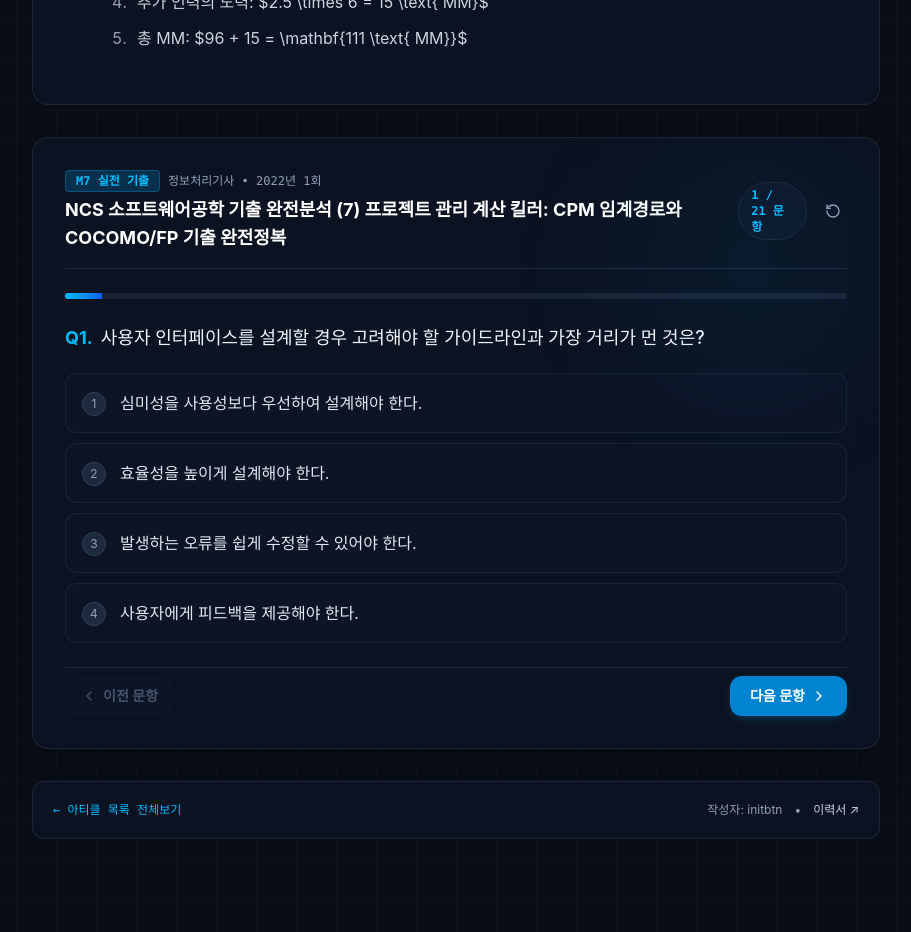
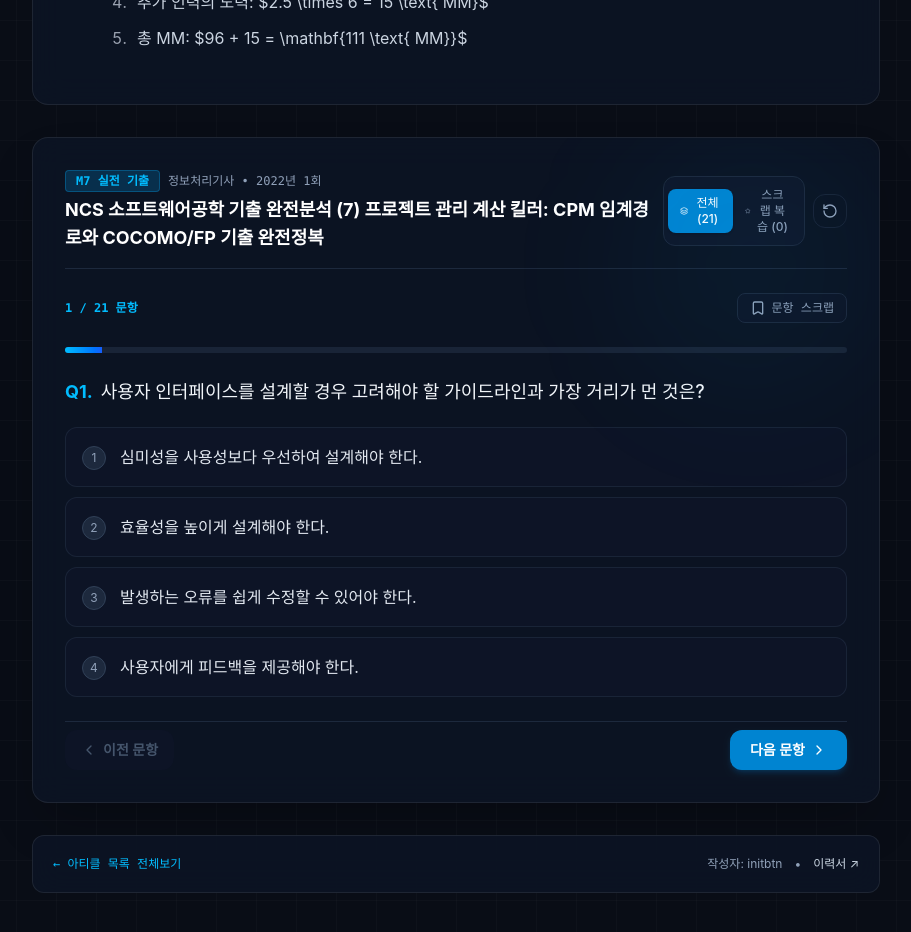
Before and after one commit to initbtn/blog, a Next.js app: page /posts/ncs-swe-module-7-project-management-cpm-cocomo-fp in a window 1280 px wide. Shown: the part 3580-4512 px from the top of the page, without its empty margins (184-1095 px from the left). Built offline with nearby package versions, Linux system fonts and the light colour scheme.

Commit message:
feat(ux): 기출문제 카드 덱 오답 자동 스크랩 및 복습 모드 기능 추가 (closes #23) (#24)

```diff
--- a/src/components/TopicQuizCardDeck.tsx
+++ b/src/components/TopicQuizCardDeck.tsx
@@ -1,7 +1,18 @@
 'use client';
 
 import { useState, useEffect, useMemo } from 'react';
-import { ChevronLeft, ChevronRight, CheckCircle2, AlertCircle, HelpCircle, RotateCcw } from 'lucide-react';
+import {
+  ChevronLeft,
+  ChevronRight,
+  CheckCircle2,
+  AlertCircle,
+  HelpCircle,
+  RotateCcw,
+  Bookmark,
+  BookmarkCheck,
+  Star,
+  Layers,
+} from 'lucide-react';
 
 export interface Choice {
   number: number;
@@ -26,13 +37,30 @@ interface TopicQuizCardDeckProps {
   moduleTitle?: string;
 }
 
+const STORAGE_KEY = 'ncs_scrapped_questions_v1';
+
 export function TopicQuizCardDeck({ moduleCode, moduleTitle }: TopicQuizCardDeckProps) {
-  const [questions, setQuestions] = useState<Question[]>([]);
+  const [allQuestions, setAllQuestions] = useState<Question[]>([]);
   const [loading, setLoading] = useState(true);
   const [currentIndex, setCurrentIndex] = useState(0);
   const [selectedChoice, setSelectedChoice] = useState<number | null>(null);
   const [showExplanation, setShowExplanation] = useState(false);
+  const [filterMode, setFilterMode] = useState<'all' | 'scrapped'>('all');
+  const [scrappedIds, setScrappedIds] = useState<string[]>([]);
 
+  // 1. Load scrapped questions from localStorage
+  useEffect(() => {
+    try {
+      const saved = localStorage.getItem(STORAGE_KEY);
+      if (saved) {
+        setScrappedIds(JSON.parse(saved));
+      }
+    } catch (e) {
+      console.error('Failed to load scrapped questions from storage', e);
+    }
+  }, []);
+
+  // 2. Fetch questions
   useEffect(() => {
     async function loadQuestions() {
       try {
@@ -40,7 +68,7 @@ export function TopicQuizCardDeck({ moduleCode, moduleTitle }: TopicQuizCardDeck
         if (!res.ok) throw new Error('Failed to fetch questions');
         const data: Question[] = await res.json();
         const filtered = data.filter((q) => q.ncs_module === moduleCode);
-        setQuestions(filtered);
+        setAllQuestions(filtered);
       } catch (err) {
         console.error('Failed to load topic questions', err);
       } finally {
@@ -50,9 +78,38 @@ export function TopicQuizCardDeck({ moduleCode, moduleTitle }: TopicQuizCardDeck
     loadQuestions();
   }, [moduleCode]);
 
-  // Reset answer states when question changes
+  // Active question list according to filter mode
+  const activeQuestions = useMemo(() => {
+    if (filterMode === 'scrapped') {
+      return allQuestions.filter((q) => scrappedIds.includes(q.id));
+    }
+    return allQuestions;
+  }, [allQuestions, filterMode, scrappedIds]);
+
+  // Adjust currentIndex when questions change
+  useEffect(() => {
+    if (currentIndex >= activeQuestions.length && activeQuestions.length > 0) {
+      setCurrentIndex(activeQuestions.length - 1);
+    }
+    setSelectedChoice(null);
+    setShowExplanation(false);
+  }, [filterMode, activeQuestions.length]);
+
+  // Save scrapped IDs
+  const toggleScrap = (id: string) => {
+    setScrappedIds((prev) => {
+      const updated = prev.includes(id) ? prev.filter((item) => item !== id) : [...prev, id];
+      try {
+        localStorage.setItem(STORAGE_KEY, JSON.stringify(updated));
+      } catch (e) {
+        console.error('Failed to save scrap', e);
+      }
+      return updated;
+    });
+  };
+
   const handleNext = () => {
-    if (currentIndex < questions.length - 1) {
+    if (currentIndex < activeQuestions.length - 1) {
       setCurrentIndex((prev) => prev + 1);
       setSelectedChoice(null);
       setShowExplanation(false);
@@ -69,7 +126,13 @@ export function TopicQuizCardDeck({ moduleCode, moduleTitle }: TopicQuizCardDeck
 
   const handleSelectChoice = (choiceNum: number) => {
     setSelectedChoice(choiceNum);
-    setShowExplanation(true); // Automatically show explanation on answer selection
+    setShowExplanation(true);
+
+    const currentQ = activeQuestions[currentIndex];
+    // Automatically scrap when answered incorrectly
+    if (currentQ && choiceNum !== currentQ.answer && !scrappedIds.includes(currentQ.id)) {
+      toggleScrap(currentQ.id);
+    }
   };
 
   const handleReset = () => {
@@ -85,67 +148,151 @@ export function TopicQuizCardDeck({ moduleCode, moduleTitle }: TopicQuizCardDeck
     );
   }
 
-  if (questions.length === 0) {
+  if (allQuestions.length === 0) {
     return null;
   }
 
-  const currentQ = questions[currentIndex];
+  const currentQ = activeQuestions[currentIndex];
+  const isScrapped = currentQ ? scrappedIds.includes(currentQ.id) : false;
   const isAnswered = selectedChoice !== null;
-  const isCorrect = selectedChoice === currentQ.answer;
+  const isCorrect = currentQ && selectedChoice === currentQ.answer;
+
+  const scrappedCountInModule = allQuestions.filter((q) => scrappedIds.includes(q.id)).length;
 
   return (
     <section className="glass-panel rounded-2xl p-5 sm:p-8 space-y-6 border border-sky-500/30 shadow-2xl relative overflow-hidden">
       {/* Background Accent Glow */}
       <div className="absolute top-0 right-0 w-64 h-64 bg-sky-500/5 rounded-full blur-3xl pointer-events-none" />
 
-      {/* Header & Progress */}
+      {/* Top Controls: Mode Switcher & Counter */}
       <div className="flex flex-col sm:flex-row sm:items-center justify-between gap-3 border-b border-slate-800 pb-4">
         <div>
           <div className="flex items-center gap-2">
             <span className="px-2.5 py-0.5 text-xs font-mono font-semibold rounded bg-sky-500/20 text-sky-400 border border-sky-500/30">
               {moduleCode} 실전 기출
             </span>
+            {currentQ && (
               <span className="text-xs text-slate-400 font-mono">
                 {currentQ.source} • {currentQ.exam_title}
               </span>
+            )}
           </div>
           <h3 className="text-base sm:text-lg font-bold text-white mt-1">
             {moduleTitle ? `${moduleTitle} 기출 완전정복` : '토픽별 기출 한 문항 학습'}
           </h3>
         </div>
 
-        {/* Card Counter & Progress */}
-        <div className="flex items-center gap-3">
-          <div className="text-xs font-mono text-sky-400 font-bold bg-slate-900/80 px-3 py-1 rounded-full border border-slate-800">
-            {currentIndex + 1} / {questions.length} 문항
+        {/* Filter Switcher Tabs */}
+        <div className="flex items-center gap-2">
+          <div className="flex items-center p-1 rounded-xl bg-slate-900/90 border border-slate-800 text-xs font-medium">
+            <button
+              onClick={() => setFilterMode('all')}
+              className={`flex items-center gap-1.5 px-3 py-1.5 rounded-lg transition-colors ${
+                filterMode === 'all'
+                  ? 'bg-sky-600 text-white shadow-sm'
+                  : 'text-slate-400 hover:text-slate-200'
+              }`}
+            >
+              <Layers className="w-3.5 h-3.5" />
+              <span>전체 ({allQuestions.length})</span>
+            </button>
+            <button
+              onClick={() => setFilterMode('scrapped')}
+              className={`flex items-center gap-1.5 px-3 py-1.5 rounded-lg transition-colors ${
+                filterMode === 'scrapped'
+                  ? 'bg-amber-500 text-black font-semibold shadow-sm'
+                  : 'text-slate-400 hover:text-amber-400'
+              }`}
+            >
+              <Star className="w-3.5 h-3.5" />
+              <span>스크랩 복습 ({scrappedCountInModule})</span>
+            </button>
           </div>
+
           <button
             onClick={handleReset}
             title="다시 풀기"
-            className="p-1.5 rounded-lg text-slate-400 hover:text-white hover:bg-slate-800 transition-colors"
+            className="p-2 rounded-xl text-slate-400 hover:text-white hover:bg-slate-800 transition-colors border border-slate-800/80"
           >
             <RotateCcw className="w-4 h-4" />
           </button>
         </div>
       </div>
 
+      {/* If No Questions in Scrapped Mode */}
+      {activeQuestions.length === 0 ? (
+        <div className="py-12 text-center space-y-3">
+          <Bookmark className="w-10 h-10 text-slate-600 mx-auto" />
+          <p className="text-slate-300 font-medium">스크랩된 문항이 없습니다.</p>
+          <p className="text-xs text-slate-500 max-w-sm mx-auto">
+            문제를 풀다가 오답이 나거나 다시 보고 싶은 문항에서 우측 상단의 북마크 버튼을 누르면
+            이곳에 자동으로 모입니다.
+          </p>
+          <button
+            onClick={() => setFilterMode('all')}
+            className="mt-2 px-4 py-2 text-xs font-semibold rounded-xl bg-sky-600/30 text-sky-400 border border-sky-500/40 hover:bg-sky-600/50"
+          >
+            전체 문항 풀러가기
+          </button>
+        </div>
+      ) : (
+        <>
+          {/* Progress Header */}
+          <div className="flex items-center justify-between text-xs font-mono text-slate-400">
+            <div className="flex items-center gap-2">
+              <span className="text-sky-400 font-bold">
+                {currentIndex + 1} / {activeQuestions.length} 문항
+              </span>
+              {filterMode === 'scrapped' && (
+                <span className="px-2 py-0.5 rounded bg-amber-500/10 text-amber-400 border border-amber-500/20 text-[11px]">
+                  오답/스크랩 복습 모드
+                </span>
+              )}
+            </div>
+
+            {/* Scrap Bookmark Toggle Button */}
+            <button
+              onClick={() => toggleScrap(currentQ.id)}
+              className={`flex items-center gap-1.5 px-3 py-1.5 rounded-lg border text-xs font-mono transition-all ${
+                isScrapped
+                  ? 'bg-amber-500/20 text-amber-300 border-amber-500/40 font-semibold'
+                  : 'bg-slate-900/60 text-slate-400 border-slate-800 hover:text-amber-400 hover:border-amber-500/30'
+              }`}
+            >
+              {isScrapped ? (
+                <>
+                  <BookmarkCheck className="w-4 h-4 text-amber-400" />
+                  <span>스크랩됨</span>
+                </>
+              ) : (
+                <>
+                  <Bookmark className="w-4 h-4" />
+                  <span>문항 스크랩</span>
+                </>
+              )}
+            </button>
+          </div>
+
           {/* Progress Bar */}
           <div className="w-full bg-slate-800/80 rounded-full h-1.5 overflow-hidden">
             <div
-          className="bg-gradient-to-r from-sky-400 to-blue-600 h-1.5 transition-all duration-300"
-          style={{ width: `${((currentIndex + 1) / questions.length) * 100}%` }}
+              className={`h-1.5 transition-all duration-300 ${
+                filterMode === 'scrapped'
+                  ? 'bg-gradient-to-r from-amber-400 to-amber-600'
+                  : 'bg-gradient-to-r from-sky-400 to-blue-600'
+              }`}
+              style={{ width: `${((currentIndex + 1) / activeQuestions.length) * 100}%` }}
             />
           </div>
 
           {/* Question Card Box */}
           <div className="space-y-5">
-        {/* Question Text */}
             <div className="text-slate-100 font-medium text-base sm:text-lg leading-relaxed">
               <span className="text-sky-400 font-bold mr-2">Q{currentIndex + 1}.</span>
               {currentQ.question}
             </div>
 
-        {/* Choices (Clickable Cards) */}
+            {/* Choices */}
             <div className="space-y-2.5">
               {currentQ.choices.map((choice) => {
                 const isThisSelected = selectedChoice === choice.number;
@@ -157,7 +304,8 @@ export function TopicQuizCardDeck({ moduleCode, moduleTitle }: TopicQuizCardDeck
 
                 if (isAnswered) {
                   if (isThisCorrect) {
-                cardStyle = 'border-emerald-500/60 bg-emerald-950/30 text-emerald-200 font-medium';
+                    cardStyle =
+                      'border-emerald-500/60 bg-emerald-950/30 text-emerald-200 font-medium';
                     circleStyle = 'bg-emerald-500 text-black border-emerald-400 font-bold';
                   } else if (isThisSelected && !isThisCorrect) {
                     cardStyle = 'border-rose-500/60 bg-rose-950/30 text-rose-200';
@@ -246,10 +394,12 @@ export function TopicQuizCardDeck({ moduleCode, moduleTitle }: TopicQuizCardDeck
 
             <button
               onClick={handleNext}
-          disabled={currentIndex === questions.length - 1}
+              disabled={currentIndex === activeQuestions.length - 1}
               className={`inline-flex items-center gap-1.5 px-5 py-2.5 rounded-xl text-xs sm:text-sm font-semibold transition-all ${
-            currentIndex === questions.length - 1
+                currentIndex === activeQuestions.length - 1
                   ? 'text-slate-600 bg-slate-900/40 cursor-not-allowed'
+                  : filterMode === 'scrapped'
+                  ? 'text-black bg-amber-500 hover:bg-amber-400 shadow-md shadow-amber-500/20'
                   : 'text-white bg-sky-600 hover:bg-sky-500 shadow-md shadow-sky-600/20'
               }`}
             >
@@ -257,6 +407,8 @@ export function TopicQuizCardDeck({ moduleCode, moduleTitle }: TopicQuizCardDeck
               <ChevronRight className="w-4 h-4" />
             </button>
           </div>
+        </>
+      )}
     </section>
   );
 }
```
Lines whose indentation alone changed are shown as unchanged.
